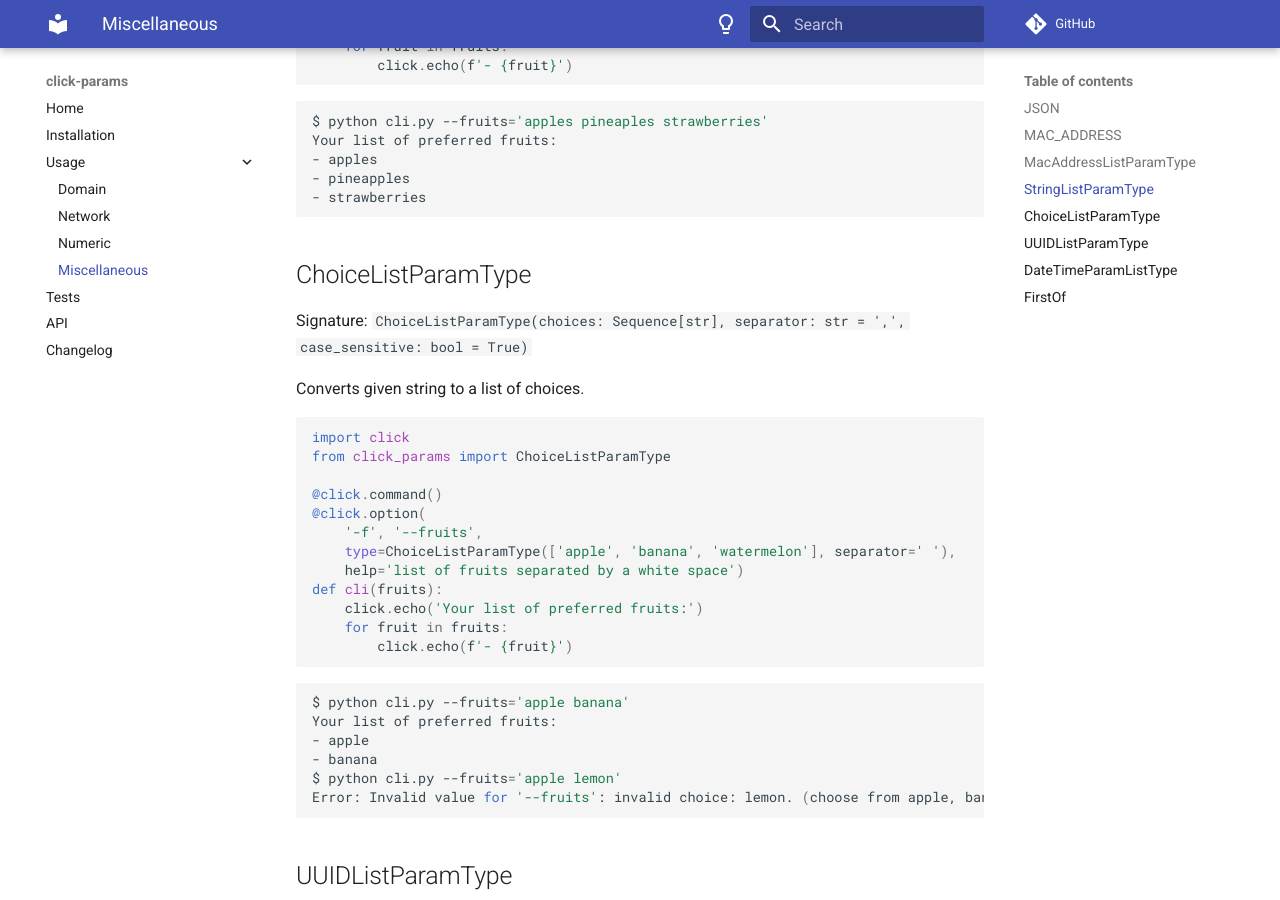
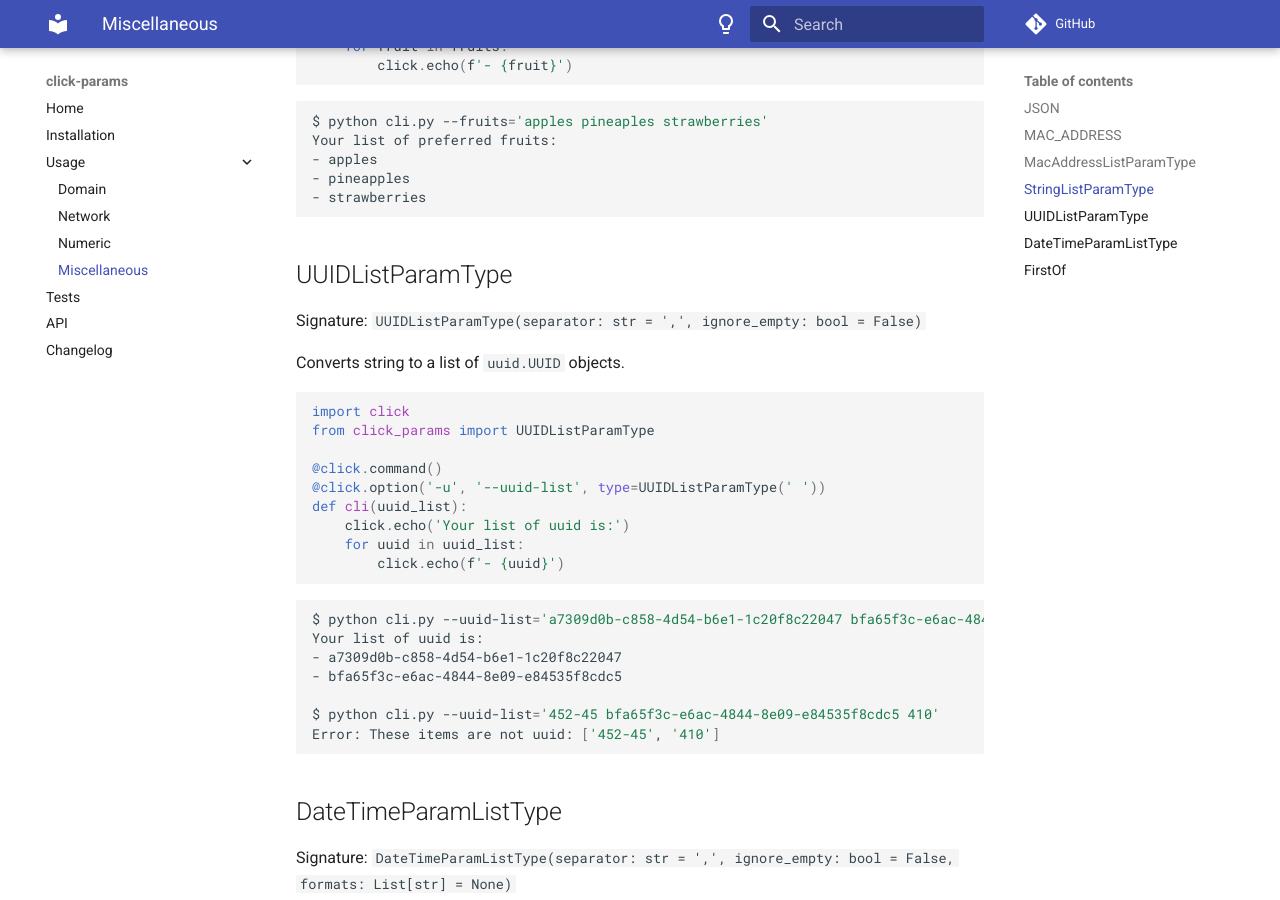
Before and after one commit to click-contrib/click_params, an MkDocs documentation site: the page built from docs/usage/miscellaneous.md, in a window 1280 px wide and 900 px high, scrolled down 2124 px. Built offline with MkDocs 1.6.1 and Material for MkDocs 9.7.7, drawn with Linux system fonts in a browser that asks for light colours; comment, search, counter and statistics services are not loaded.

Commit message:
docs: removed ChoiceListParamType from documentation
Since I found an issue with this custom type it is neither imported at the top-level __init__.py file nor documented since I commented that part

`````diff
--- a/click_params/__init__.py
+++ b/click_params/__init__.py
@@ -14,10 +14,9 @@ from .domain import (
     SlugListParamType,
     UrlListParamType,
 )
-from .miscellaneous import (
+from .miscellaneous import (  # ChoiceListParamType,
     JSON,
     MAC_ADDRESS,
-    ChoiceListParamType,
     DateTimeListParamType,
     FirstOf,
     MacAddressListParamType,
@@ -75,7 +74,7 @@ __all__ = [
     # miscellaneous
     'JSON',
     'MAC_ADDRESS',
-    'ChoiceListParamType',
+    # 'ChoiceListParamType',
     'StringListParamType',
     'MacAddressListParamType',
     'UUIDListParamType',
--- a/docs/usage/miscellaneous.md
+++ b/docs/usage/miscellaneous.md
@@ -142,6 +145,7 @@ Your list of preferred fruits:
 $ python cli.py --fruits='apple lemon'
 Error: Invalid value for '--fruits': invalid choice: lemon. (choose from apple, banana, watermelon)
 ````
+-->
 
 ## UUIDListParamType
 
`````
Also changed, not shown: other parts of docs/usage/miscellaneous.md (+3 -0 lines).
